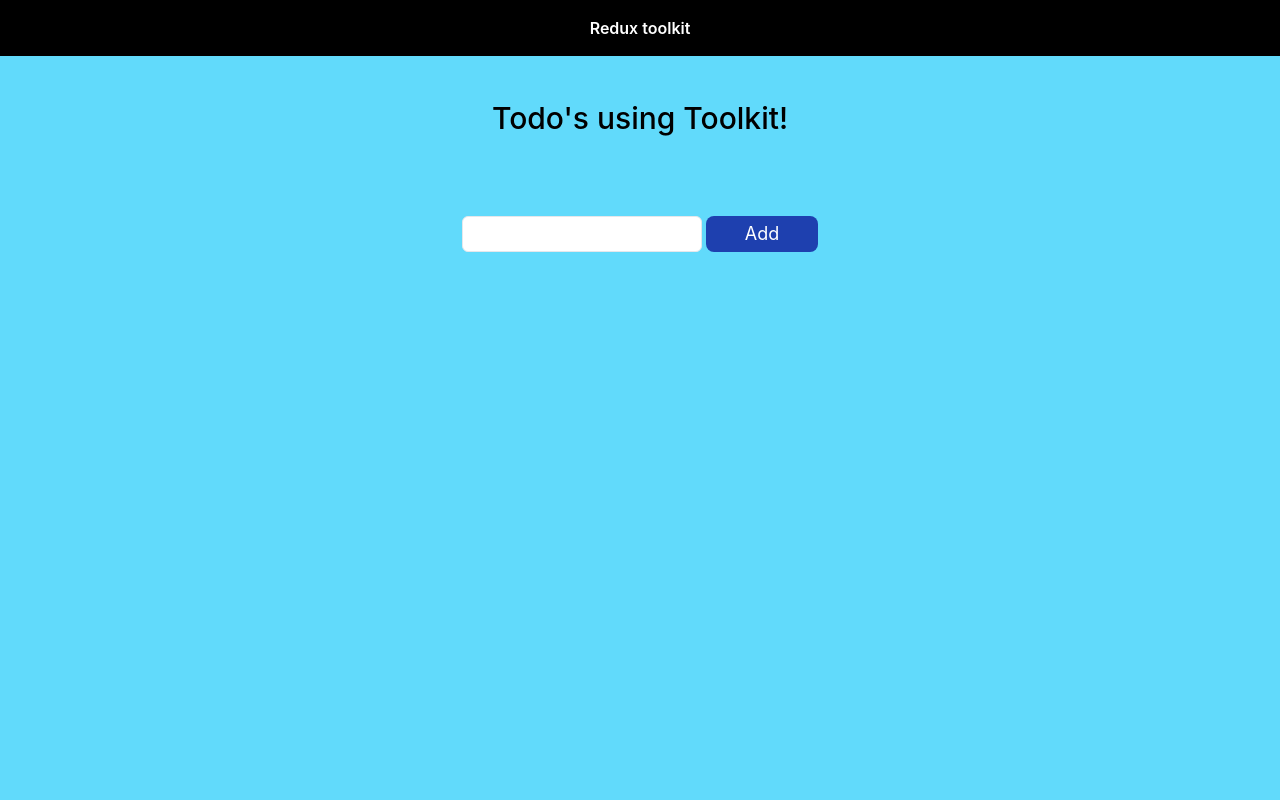
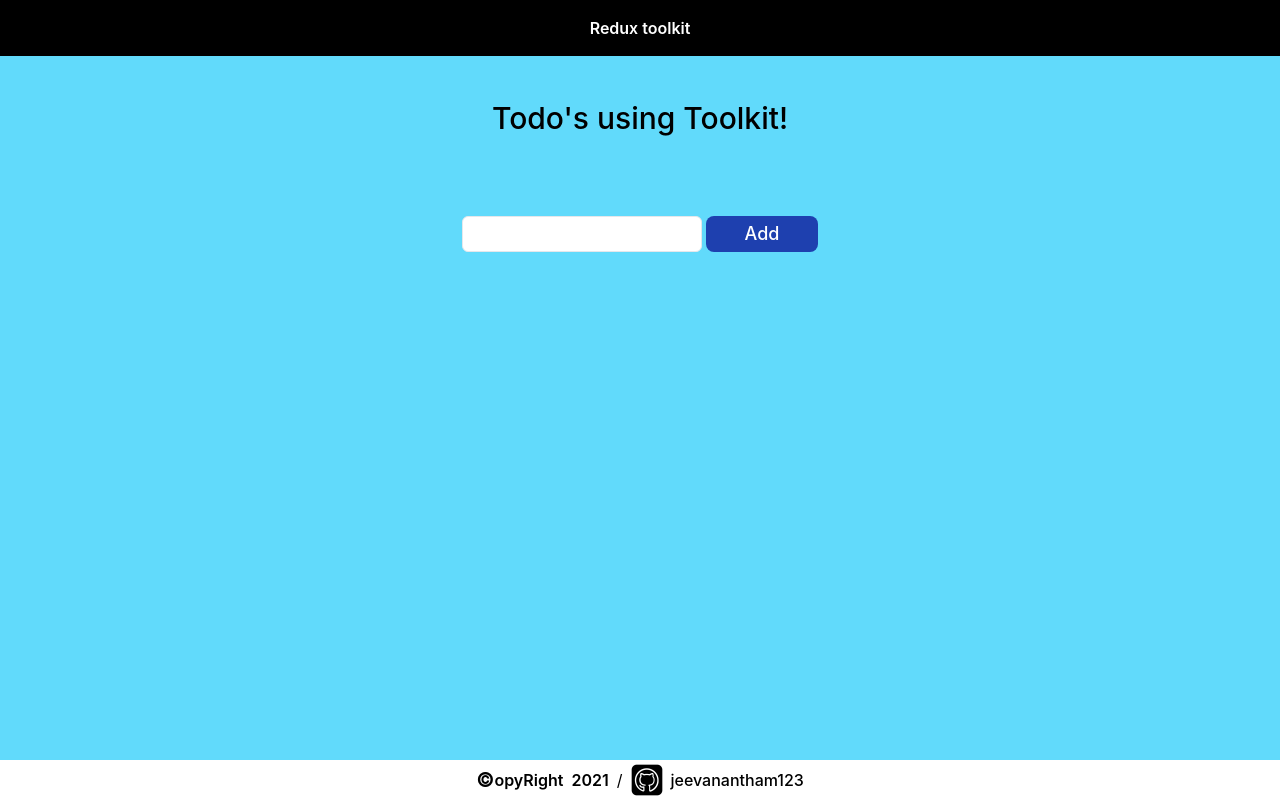
Before and after one commit to jeevanantham123/redux-workout, a React (Create React App) app: page / in a window 1280 px wide. Built offline with nearby package versions, Linux system fonts and the light colour scheme.

Commit message:
added github link

```diff
--- a/src/App.js
+++ b/src/App.js
@@ -3,7 +3,7 @@ import "./App.css";
 import React, { Component } from "react";
 import SampleOne from "./Samples/ReactReduxSample";
 import ReduxToolKitSample from "./Samples/ReduxToolKit";
-
+import github from "./images/github.png";
 import { BrowserRouter as Router, Switch, Route } from "react-router-dom";
 class App extends Component {
   render() {
@@ -35,6 +35,26 @@ class App extends Component {
             </Switch>
           </header>
         </div>
+        <div className="fixed mt-20 bottom-0 h-8 md:h-10 bg-white w-full justify-center items-center flex">
+          <span className="text-xl flex items-center font-bold">
+            &#169;
+            <span className="font-semibold text-base mr-2">
+              opyRight&nbsp;&nbsp;2021
+            </span>
+          </span>
+          /
+          <a
+            href="https://github.com/jeevanantham123"
+            className="ml-2 flex items-center"
+          >
+            <img
+              src={github}
+              className="h-6 w-6 md:h-8 md:w-8 mr-2"
+              alt="github"
+            ></img>
+            <span className="font-medium">jeevanantham123</span>
+          </a>
+        </div>
       </Router>
     );
   }
--- a/src/Samples/ReduxToolKit.js
+++ b/src/Samples/ReduxToolKit.js
@@ -74,8 +74,8 @@ function ReduxToolKitSample() {
           <button
             className={
               index !== null && index >= 0
-                ? "w-20 self-center text-black rounded-lg bg-yellow-200 text-lg py-1 focus:outline-none"
-                : "w-20 md:w-28 self-center rounded-lg bg-blue-800 text-lg py-1 focus:outline-none"
+                ? "w-20 self-center text-black rounded-lg bg-yellow-200 text-lg py-1 focus:outline-none font-medium"
+                : "w-20 md:w-28 self-center rounded-lg bg-blue-800 text-lg py-1 focus:outline-none font-medium"
             }
             onClick={(e) => {
               e.preventDefault();
@@ -103,7 +103,7 @@ function ReduxToolKitSample() {
           )}
         </div>
       </div>
-      <div className="w-full px-4 md:px-0 mt-10">
+      <div className="w-full px-4 md:px-0 mt-10 min-h-100 mb-20 overflow-y-scroll">
         {todos?.length ? (
           <ul>
             {todos.map((todo, index) => {
@@ -123,7 +123,7 @@ function ReduxToolKitSample() {
                     {todo}
                   </div>
                   <button
-                    className="w-20 md:w-28 self-center rounded-lg bg-red-800 text-lg py-1 focus:outline-none"
+                    className="w-20 md:w-28 font-medium self-center rounded-lg bg-red-500 text-lg py-1 focus:outline-none"
                     onClick={(e) => {
                       e.preventDefault();
                       // console.log("val", value);
```
Also changed, not shown: src/images/github.png (added).
